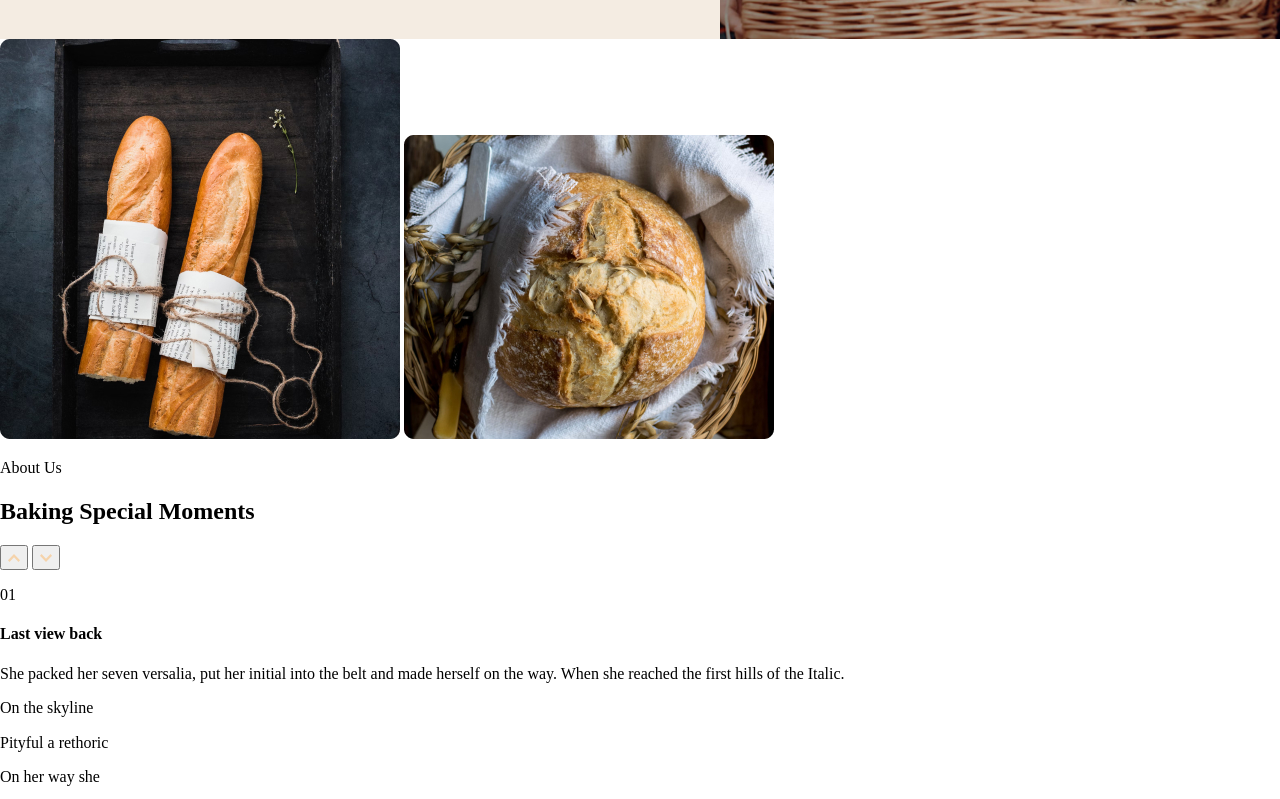
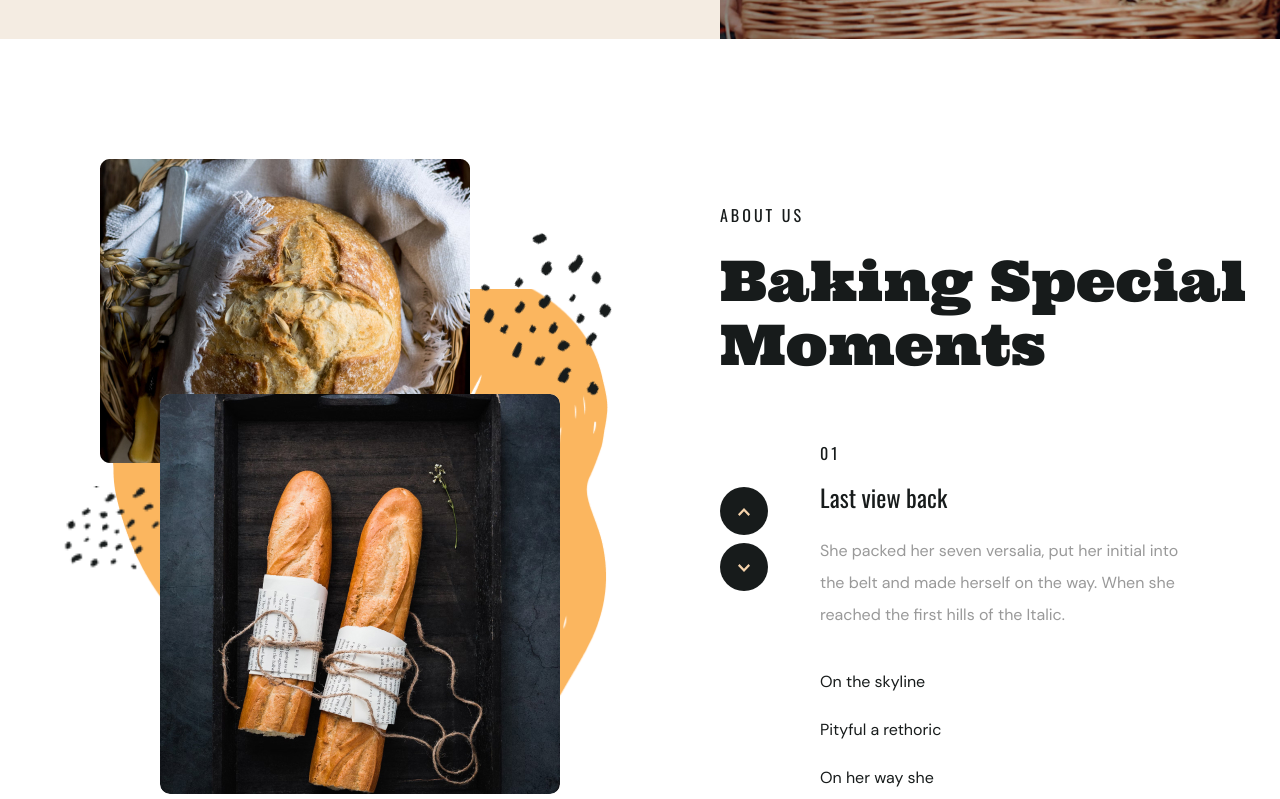
Before and after one commit to KatherinaKulinich/layout_____bakery, a website: page index.html in a window 1280 px wide. Shown: the part 840-1639 px from the top of the page. Drawn offline with Linux system fonts and the light colour scheme; files whose address does not match are found by name.

Commit message:
section about us done

```diff
--- a/index.html
+++ b/index.html
@@ -59,67 +59,79 @@
                     <div class="slogan__picture"></div>
                     <div class="slogan__background-pic"></div>
                 </div>
-            </div>
-            <div>
+                <div class="about">
+                    <div class="about__illustration">
                         <img
                             src="./images/picture-4.jpg"
                             alt="photo-baguette"
+                            class="about__main-picture"
                         >
                         <img
                             src="./images/picture-5.jpg"
                             alt="photo-bread"
+                            class="about__sub-picture"
                         >
+                        <div class="about__dots1"></div>
+                        <div class="about__dots2"></div>
+                        <div class="about__figure"></div>
                     </div>
-            <div id="about-us">
-                <p>
+                    <div id="about-us" class="about__information">
+                        <div class="about__text">
+                            <p class="about__subtitle">
                                 About Us
                             </p>
-                <h2>
+                            <h2 class="about__title">
                                 Baking Special Moments
                             </h2>
-                <div>
-                    <div>
-                        <button type="button">
+                        </div>
+                        <div class="about__slider slider">
+                            <div class="slider__switch">
+                                <button
+                                    type="button"
+                                    class="slider__button"
+                                >
                                     <img
                                         src="./images/svg/arrow-up.svg"
                                         alt="arrow-up"
                                     >
                                 </button>
-                        <button type="button">
+                                <button
+                                    type="button"
+                                    class="slider__button"
+                                >
                                     <img
                                         src="./images/svg/arrow-down.svg"
                                         alt="arrow-down"
                                     >
                                 </button>
                             </div>
-                    <div>
-                        <p>
+                            <div class="slider__content">
+                                <p class="slider__number">
                                     01
                                 </p>
-                        <h4>
+                                <h4 class="slider__title">
                                     Last view back
                                 </h4>
-                        <p>
+                                <p class="slider__decsription">
                                     She packed her seven versalia, put her initial into the belt and
                                     made herself on the way. When she reached the first hills of the Italic.
                                 </p>
-                    </div>
-                </div>
-                <div>
-                    <p>
+                                <div class="slider__next">
+                                    <p class="slider__next-title">
                                         On the skyline
                                     </p>
-                    <p>
+                                    <p class="slider__next-title">
                                         Pityful a rethoric
                                     </p>
-                    <p>
+                                    <p class="slider__next-title">
                                         On her way she
                                     </p>
                                 </div>
                             </div>
-            <div></div>
-            <div></div>
-            <div></div>
+                        </div>
+                    </div>
+                </div>
+            </div>
         </section>
         <section>
             <div>
--- a/sass/components/_button.scss
+++ b/sass/components/_button.scss
@@ -12,11 +12,20 @@
         @include text-button(#FFFFFF);
         background-color: #000000;
         border-color: rgba(255, 255, 255, 0.3);
+
+        &:hover {
+            color: $hover-color;
+            border-color: $hover-color;
+        }
     }
 
     &--light {
         @include text-button;
         border-color: rgba(23, 27, 27, 0.24);
         background-color: #FFFFFF;
+
+        &:hover {
+            background-color: $hover-color;
+        }
     }
 }
--- /dev/null
+++ b/sass/components/_slider.scss
@@ -0,0 +1,60 @@
+@use '../variables' as *;
+@use '../mixins' as *;
+
+.slider {
+    display: flex;
+    gap: 52px;
+
+    &__switch {
+        display: flex;
+        flex-direction: column;
+        gap: 8px;
+        margin-top: 50px;
+    }
+
+    &__button {
+        width: 48px;
+        height: 48px;
+        border: none;
+        border-radius: 50%;
+        background-color: $main-text-color;
+
+        &:hover {
+            background-color: rgba(51, 51, 51, 0.9);
+        }
+    }
+
+    &__content {
+        width: 370px;
+    }
+
+    &__number {
+        @include sub-title;
+        margin-bottom: 12px;
+    }
+
+    &__title {
+        @include font($ff-oswald, 24px, 32px);
+        color: $main-text-color;
+        margin-top: 0;
+        margin-bottom: 22px;
+    }
+
+    &__decsription {
+        @include description-text(rgba(51, 51, 51, 0.5));
+        margin-bottom: 35px;
+        margin-top: 0;
+    }
+
+    &__next {
+        display: flex;
+        flex-direction: column;
+        gap: 16px;
+    }
+
+    &__next-title {
+        @include marginY0;
+        @include font($ff-sans, 16px, 32px);
+        color: $main-text-color;
+    }
+}
--- /dev/null
+++ b/sass/sections/_about.scss
@@ -0,0 +1,85 @@
+@use '../variables' as *;
+@use '../mixins' as *;
+
+.about {
+    @include paddingYY(160px, 120px);
+    display: flex;
+
+    &__illustration {
+        width: 50%;
+        display: flex;
+        justify-content: center;
+        align-items: flex-end;
+        position: relative;
+    }
+
+    &__information {
+        width: 50%;
+        display: flex;
+        justify-content: center;
+        flex-direction: column;
+        gap: 60px;
+    }
+
+    &__main-picture {
+        width: 400px;
+        height: 400px;
+        z-index: 50;
+        border-radius: 10px;
+    }
+
+    &__sub-picture {
+        width: 370px;
+        height: 304px;
+        position: absolute;
+        top: -40px;
+        left: 100px;
+        z-index: 30;
+    }
+
+    &__dots1 {
+        @include image('../images/background/dark-dots-1.png');
+        width: 154px;
+        height: 134px;
+        position: absolute;
+        top: 50px;
+        right: 90px;
+        transform: rotate(30deg);
+        z-index: 20;
+    }
+
+    &__dots2 {
+        @include image('../images/background/dark-dots-2.png');
+        width: 100px;
+        height: 88px;
+        position: absolute;
+        bottom: 220px;
+        left: 60px;
+        transform: rotate(180deg);
+        z-index: 20;
+    }
+
+    &__figure {
+        @include image('../images/background/fill-abstract.png');
+        width: 495px;
+        height: 499px;
+        position: absolute;
+        z-index: 10;
+        top: 90px;
+    }
+
+    &__text {
+        display: flex;
+        flex-direction: column;
+        gap: 18px;
+        width: 570px;
+    }
+
+    &__subtitle {
+        @include  sub-title;
+    }
+
+    &__title {
+        @include title;
+    }
+}
--- a/sass/sections/_header.scss
+++ b/sass/sections/_header.scss
@@ -24,5 +24,11 @@
     &__nav-item {
         @include description-text(#000000);
         text-decoration: none;
+        padding-bottom: 3px;
+        border-bottom: 1px solid transparent;
+
+        &:hover {
+            border-color: $main-text-color;
+        }
     }
 }
--- a/sass/style.scss
+++ b/sass/style.scss
@@ -3,11 +3,12 @@
 
 @import "./normalize";
 @import "./fonts.scss";
-
 @import "./settings";
 
 @import "./components/button";
 @import "./components/logo";
+@import "./components/slider";
 
 @import "./sections/header";
 @import "./sections/slogan";
+@import "./sections/about";
```
Also changed, not shown: css/style.min.css. Lines whose indentation alone changed are shown as unchanged.
